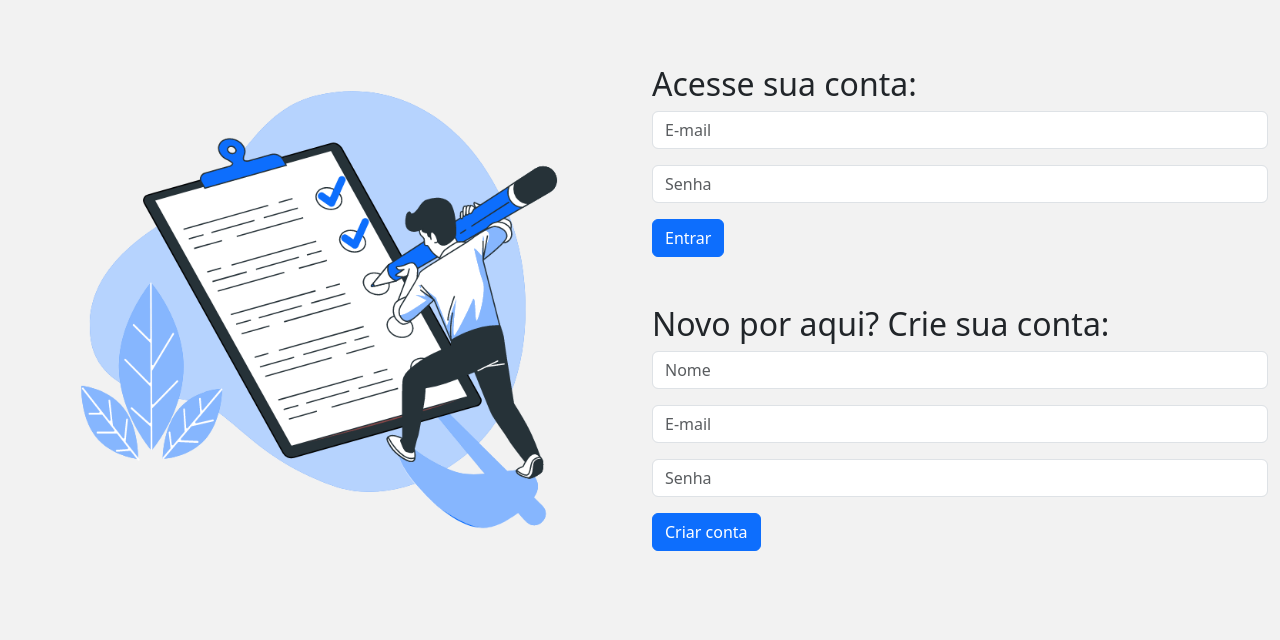
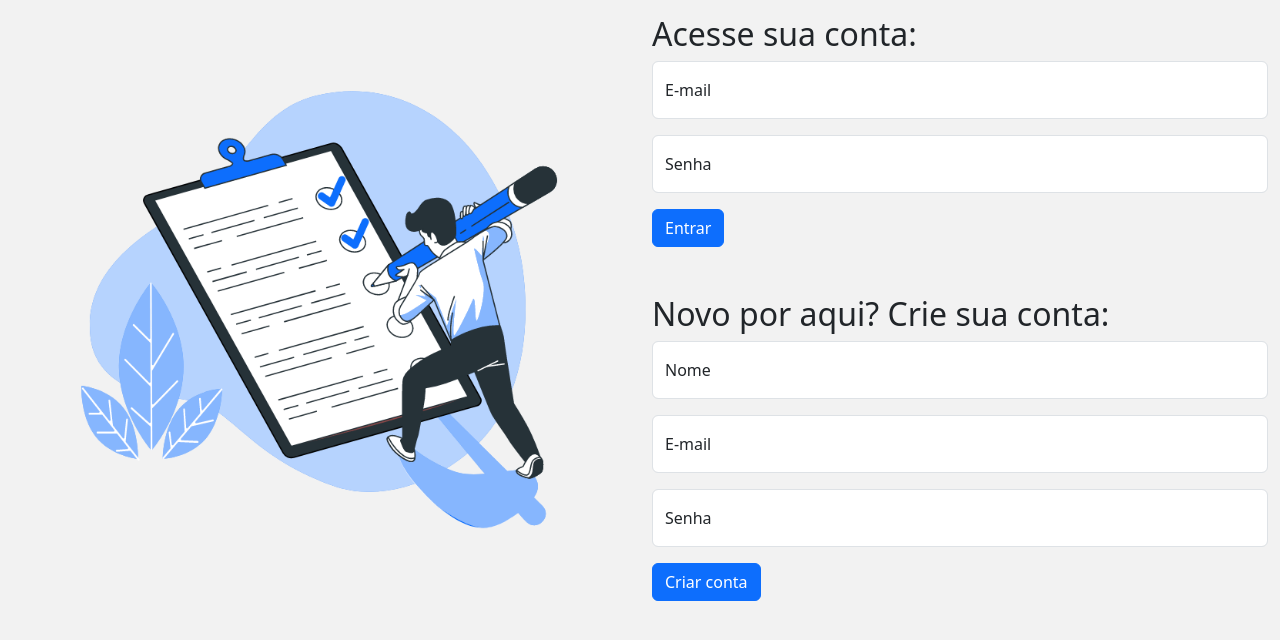
Before and after one commit to LuanCLF/To-Do-Sharp, a plain HTML site: page index.html in a window 1280 px wide. Drawn offline with nearby package versions, Linux system fonts and the light colour scheme.

Commit message:
feat: adicionei form floatin nos inputs da home

```diff
--- a/index.html
+++ b/index.html
@@ -34,14 +34,21 @@
         class="col-12 col-lg-6 d-flex flex-column justify-content-center gap-5"
       >
         <form>
+
           <h2>Acesse sua conta:</h2>
-          <input id="login-email" class="form-control mb-3" type="email" placeholder="E-mail" />
+          <div class="form-floating  mb-3">
+          <input id="login-email" class="form-control" type="email" placeholder="E-mail" />
+           <label for="login-email" class="form-label">E-mail</label
+          ></div>
+          <div class="form-floating  mb-3">
             <input
             id="login-password"
               class="form-control mb-3"
               type="password"
               placeholder="Senha"
-          />
+            /><label for="login-password" class="form-label">Senha</label
+              >
+          </div>
           <p id="login-user-alert-error" class="alert" role="alert">
             Email ou senha incorretos &#128542
           </p>
@@ -56,27 +63,37 @@
         </form>
         <form>
           <h2>Novo por aqui? Crie sua conta:</h2>
+          <div class="form-floating  mb-3">
+
             <input
               id="register-name"
               class="form-control mb-3"
               type="text"
               placeholder="Nome"
-          />
+            /><label for="login-password" class="form-label">Nome</label
+              >
+          </div>
+          <div class="form-floating  mb-3">
             <input
               id="register-email"
               class="form-control mb-3"
               type="email"
               placeholder="E-mail"
-          />
+            /><label for="login-password" class="form-label">E-mail</label
+              >
+          </div>
           <p id="create-user-alert-error" class="alert" role="alert">
             Email em uso, tente outro &#128542
           </p>
+          <div class="form-floating  mb-3">
             <input
               id="register-password"
               class="form-control mb-3"
               type="password"
               placeholder="Senha"
-          />
+            /><label for="login-password" class="form-label">Senha</label
+              >
+          </div>
           <button id="register-button" class="btn btn-primary" type="button">
             Criar conta
           </button>
```
Lines whose indentation alone changed are shown as unchanged.
